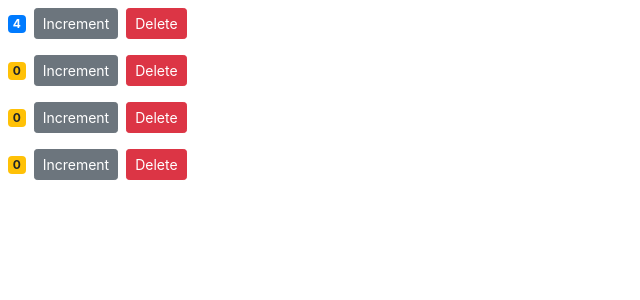
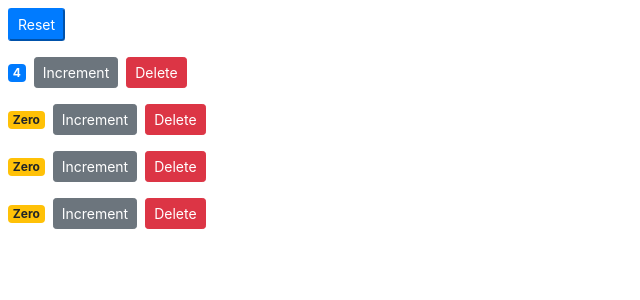
Before and after one commit to jpitman1010/counter2, a React (Create React App) app: page / in a window 1280 px wide. Shown: the top 300 px of the page, without its empty margins (0-640 px from the left). Built offline with nearby package versions, Linux system fonts and the light colour scheme.

Commit message:
removing local state to create single source of truth updated

```diff
--- a/src/components/counter.jsx
+++ b/src/components/counter.jsx
@@ -5,6 +5,7 @@
 //and use props to and raises events whenever data needs to be changed.
 //it receives all data through the parent props.  So delete local state and
 //change all references to that local state
+//this is referred to as a controlled component
 class Counter extends Component {
 
     render() {
@@ -12,7 +13,7 @@
         <div>
             {/* { this.state.tags.length === 0 && "Please create new tag!   " } */}
             <span className={this.getBadgeClasses()}>
-                { this.props.counter.value }
+                { this.formatCount() }
             </span>
             <button onClick={() => this.props.onIncrement(this.props.counter)}
             className="btn btn-secondary btn-sm" >
--- a/src/components/counters.jsx
+++ b/src/components/counters.jsx
@@ -25,10 +25,19 @@
         this.setState({ counters });
     }
 
+    handleReset = () => {
+        const counters = this.state.counters.map(c => {
+            c.value = 0;
+            return c;
+        });
+        this.setState({ counters });
+    }
+
     render() {
 
         return (
             <div>
+                <button onClick={this.handleReset} className="btn-primary btn-sm m-2">Reset</button>
                 { this.state.counters.map(counter => (
                     <Counter
                     key={counter.id}
```
